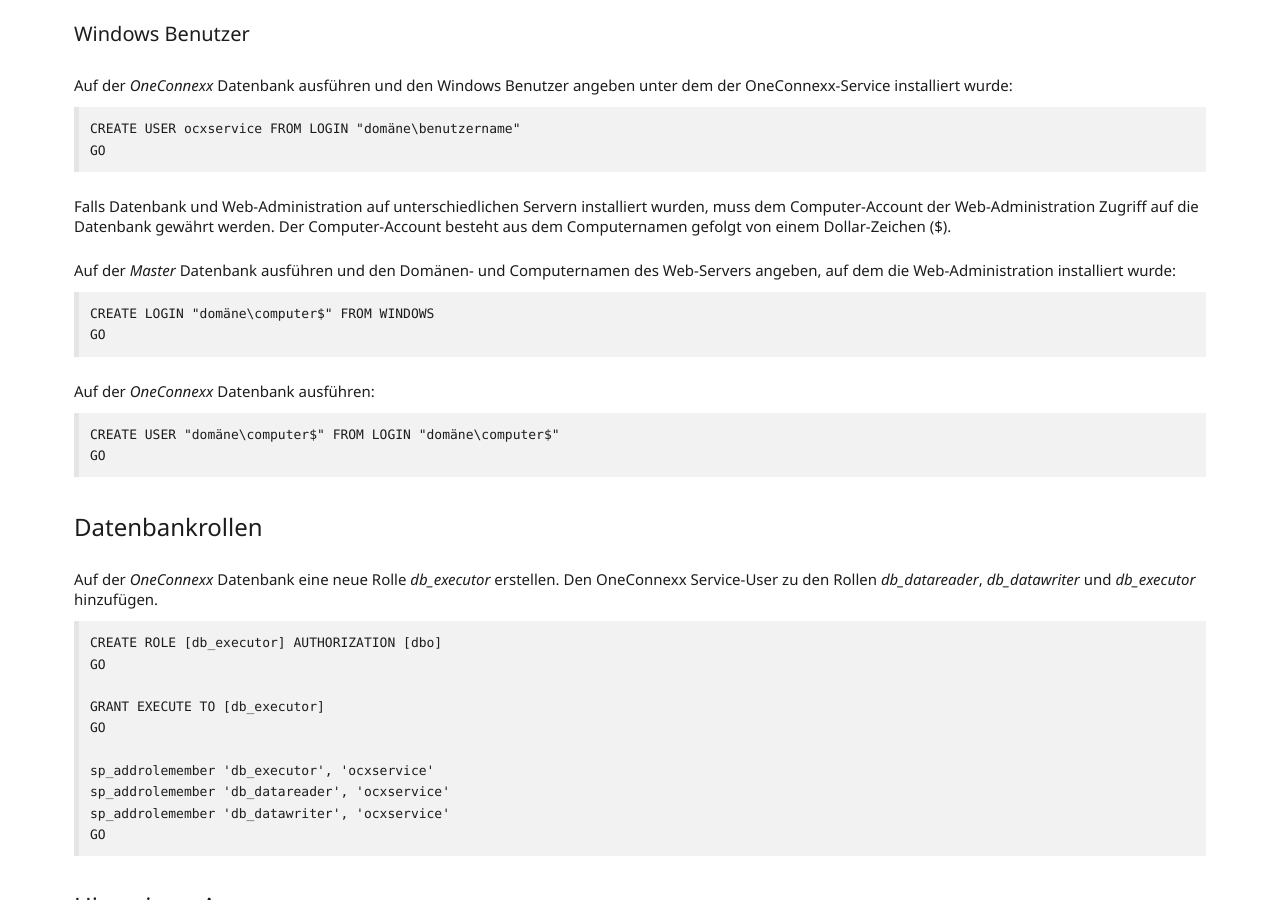
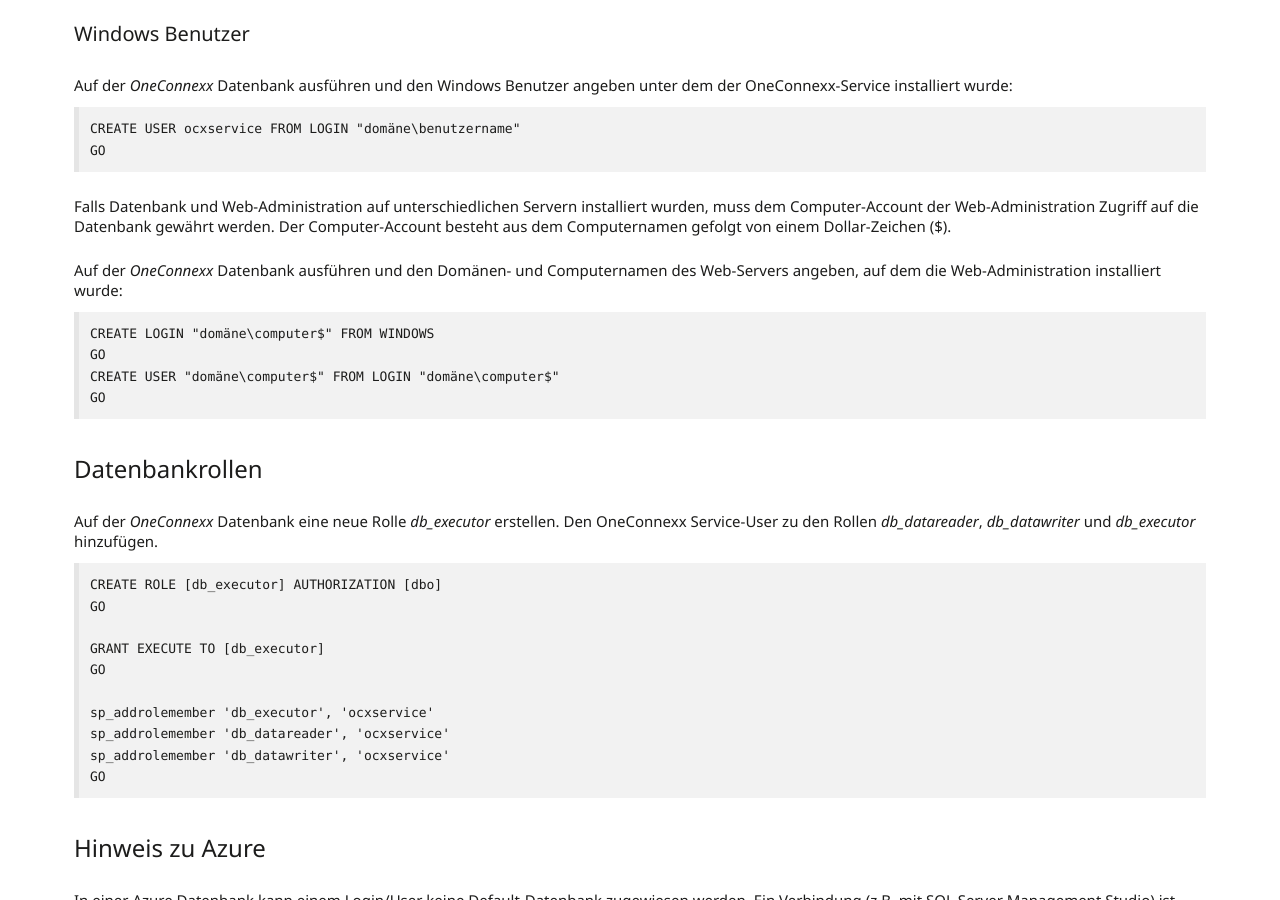
Before and after one commit to primesoft-group/oneconnexx-docs, a Jekyll site: the page built from _pages/setup/de/db.md, in a window 1280 px wide and 900 px high, scrolled down 1061 px. Built offline with Jekyll 4.4.1, drawn with Linux system fonts in a browser that asks for light colours; nearby versions of some CDN libraries; some web fonts are replaced.

Commit message:
Update db.md

````diff
--- a/_pages/setup/de/db.md
+++ b/_pages/setup/de/db.md
@@ -44,16 +44,11 @@
 
 Falls Datenbank und Web-Administration auf unterschiedlichen Servern installiert wurden, muss dem Computer-Account der Web-Administration Zugriff auf die Datenbank gewährt werden. Der Computer-Account besteht aus dem Computernamen gefolgt von einem Dollar-Zeichen ($).
 
-Auf der *Master* Datenbank ausführen und den Domänen- und Computernamen des Web-Servers angeben, auf dem die Web-Administration installiert wurde:
+Auf der *OneConnexx* Datenbank ausführen und den Domänen- und Computernamen des Web-Servers angeben, auf dem die Web-Administration installiert wurde:
 
 ```
 CREATE LOGIN "domäne\computer$" FROM WINDOWS
 GO
-```
-
-Auf der *OneConnexx* Datenbank ausführen:
-
-```
 CREATE USER "domäne\computer$" FROM LOGIN "domäne\computer$"
 GO
 ```
````
